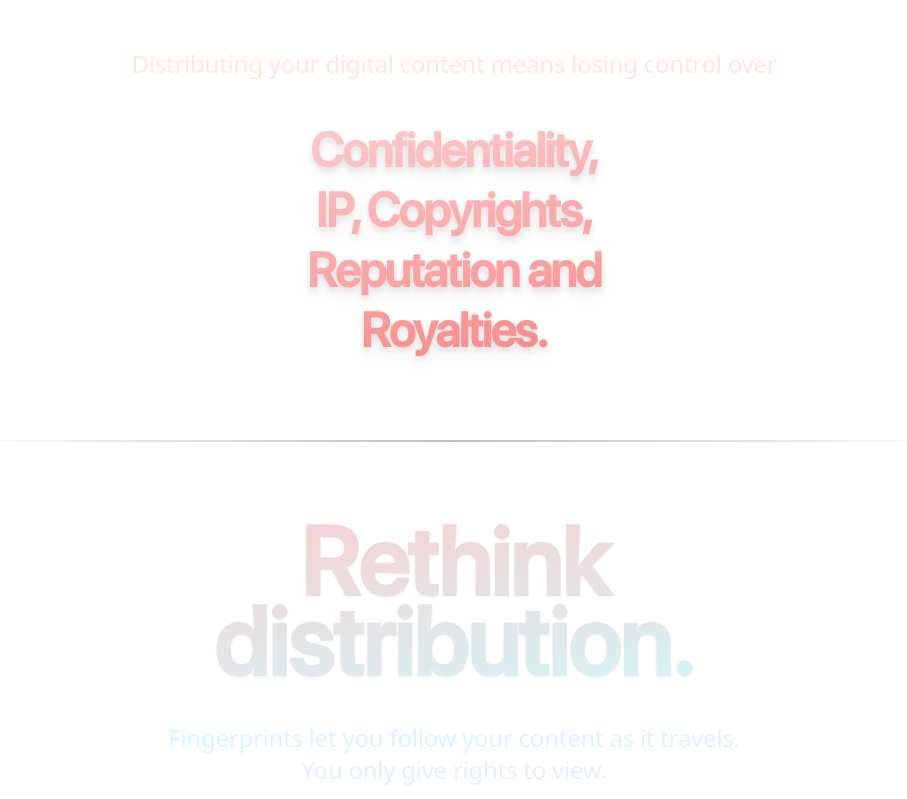
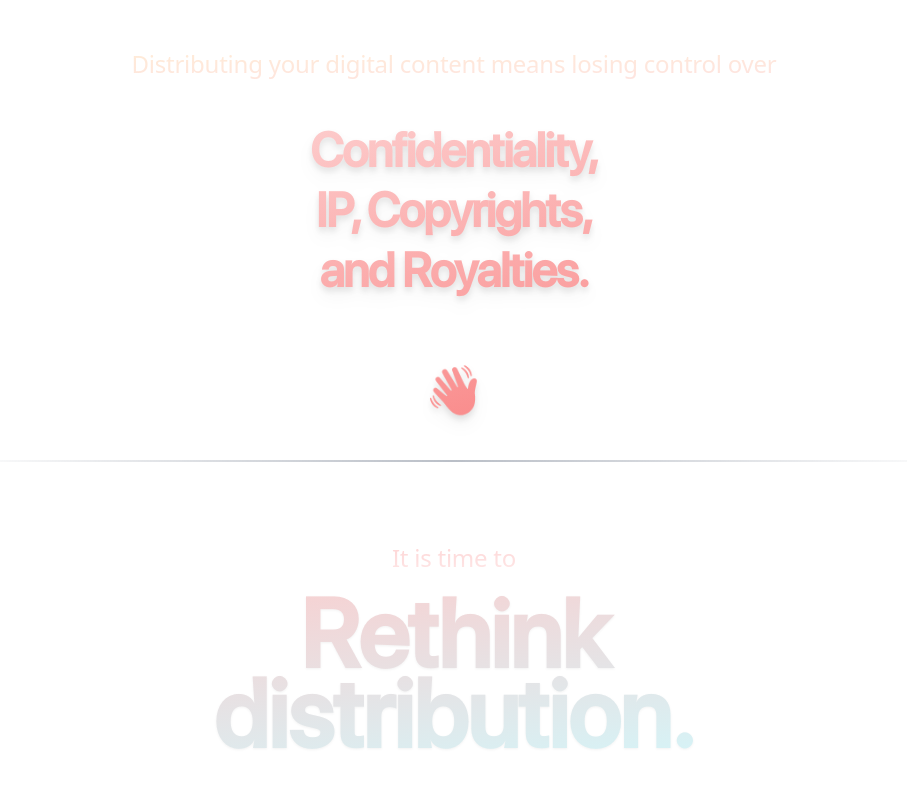
Before and after one commit to Safehill/safehill-verify-web, a Next.js app: page / in a window 1280 px wide. Shown: the part 1000-1799 px from the top of the page, without its empty margins (186-1093 px from the left). Built offline with nearby package versions, Linux system fonts and the light colour scheme; no server answers.

Commit message:
chore: UI and copy adjustments

```diff
--- a/app/page.tsx
+++ b/app/page.tsx
@@ -274,23 +274,27 @@ export default function Home() {
             Distributing your digital content means losing control over
           </p>
           <h1
-            className="animate-fade-up bg-gradient-to-br from-red-100 to-red-400 bg-clip-text text-center font-display text-2xl sm:text-4xl md:text-5xl font-bold tracking-[-0.03em] text-transparent opacity-0 drop-shadow-lg [text-wrap:balance] leading-tight sm:leading-tight md:leading-tight px-2 sm:px-4 md:px-5 mt-10 mb-20"
+            className="animate-fade-up bg-gradient-to-br from-red-100 to-red-400 bg-clip-text text-center font-display text-2xl sm:text-4xl md:text-5xl font-bold tracking-[-0.03em] text-transparent opacity-0 drop-shadow-lg [text-wrap:balance] leading-tight sm:leading-tight md:leading-tight px-2 sm:px-4 md:px-5 mt-10 mb-10"
             style={{ animationDelay: '0.15s', animationFillMode: 'forwards' }}
           >
             Confidentiality,
             <br />
             IP, Copyrights,
             <br />
-            Reputation and
+            and Royalties.
             <br />
-            Royalties.
+            <br />
+            👋
           </h1>
 
           <LineSeparator />
 
           <div className="mt-20 px-10">
+            <p className="text-transparent bg-gradient-to-br from-red-200 to-red-50 bg-clip-text text-center text-xl md:text-2xl font-light tracking-[-0.01em] px-2 mt-5 mb-5">
+              It is time to
+            </p>
             <h1
-              className="animate-fade-up bg-gradient-to-br from-red-200 to-cyan-100 bg-clip-text text-center font-display text-8xl sm:text-8xl font-bold tracking-[-0.01em] text-transparent opacity-0 drop-shadow-sm [text-wrap:balance] leading-tight sm:leading-tight md:leading-[5rem] px-2 sm:px-4 md:px-5 mb-10"
+              className="animate-fade-up bg-gradient-to-br from-red-200 to-cyan-100 bg-clip-text text-center font-display text-6xl sm:text-8xl font-bold tracking-[-0.01em] text-transparent opacity-0 drop-shadow-sm [text-wrap:balance] leading-tight sm:leading-tight md:leading-[5rem] px-2 sm:px-4 md:px-5 mb-10"
               style={{ animationDelay: '0.15s', animationFillMode: 'forwards' }}
             >
               Rethink
@@ -298,9 +302,9 @@ export default function Home() {
               distribution.
             </h1>
             <p className="text-transparent bg-gradient-to-br from-cyan-100 to-purple-100 bg-clip-text text-center text-xl md:text-2xl font-light tracking-[-0.01em] px-2 mt-5 mb-20">
+              Grant rights to view. Do not lose control.
+              <br />
               <b>Fingerprints</b> let you follow your content as it travels.
-              <br />
-              You only give rights to view.
             </p>
           </div>
 
```
